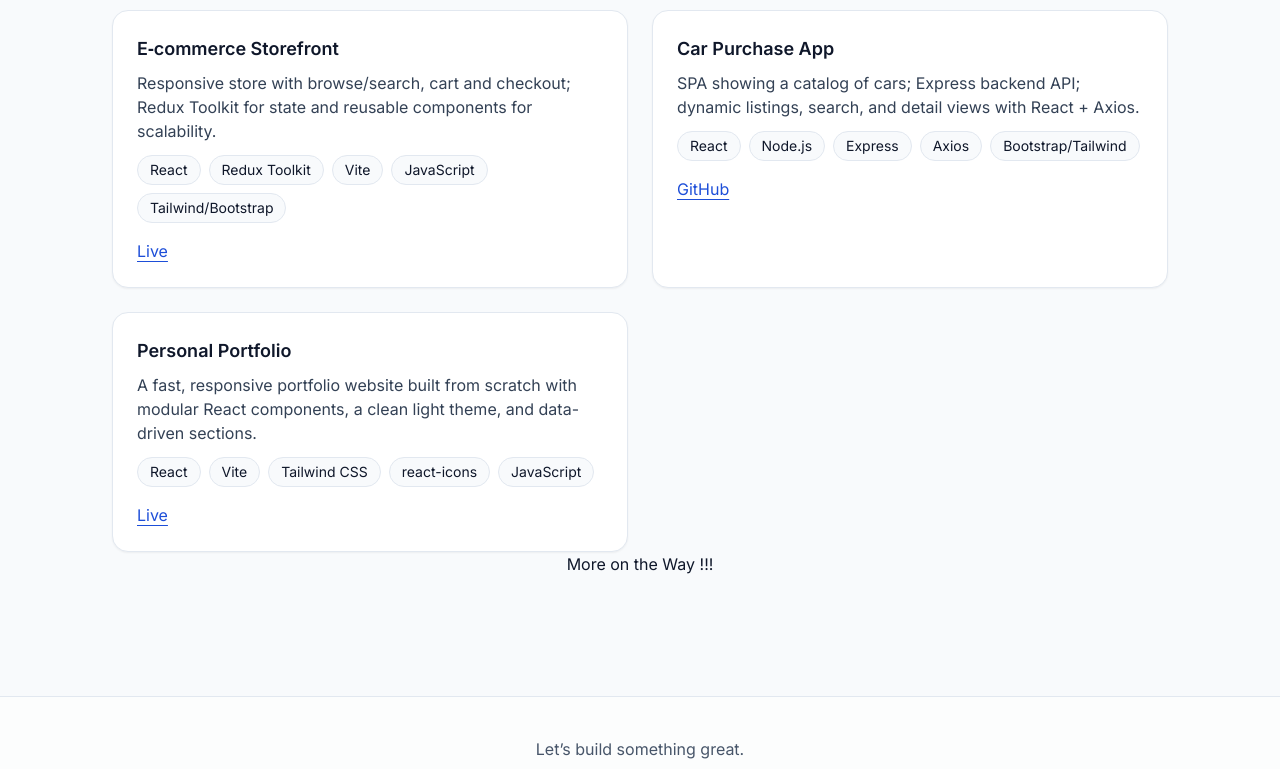
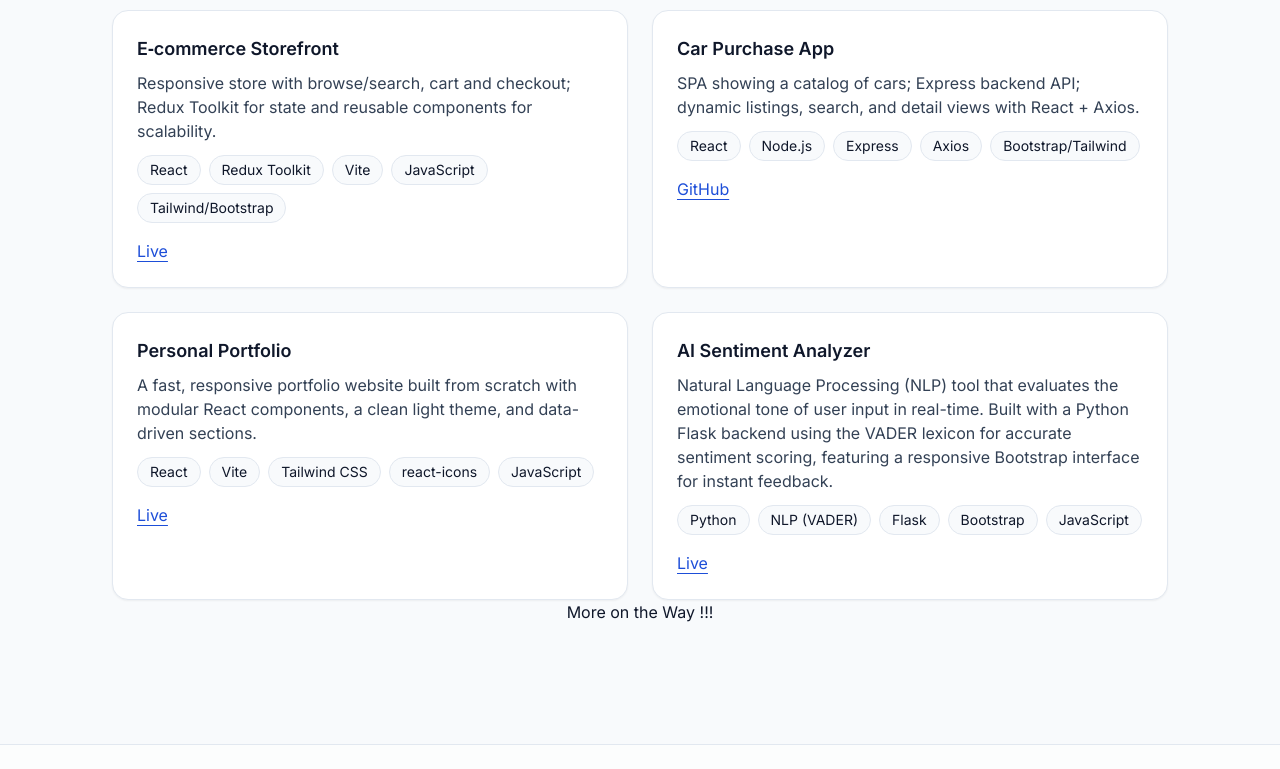
Before and after one commit to jsprogram2014/My-Website, a React (Vite) app: page / in a window 1280 px wide. Shown: the part 2293-3062 px from the top of the page. Built offline with nearby package versions, Linux system fonts and the light colour scheme.

Commit message:
added flask skills and an ai project

```diff
--- a/package.json
+++ b/package.json
@@ -5,8 +5,8 @@
   "type": "module",
   "scripts": {
     "dev": "vite",
-    "predeploy":"npm run build",
-    "deploy":"gh-pages -d dist",
+    "predeploy": "npm run build",
+    "deploy": "gh-pages -d dist",
     "build": "vite build",
     "preview": "vite preview"
   },
@@ -18,6 +18,7 @@
   "devDependencies": {
     "@vitejs/plugin-react": "^4.3.1",
     "autoprefixer": "^10.4.20",
+    "baseline-browser-mapping": "^2.9.11",
     "gh-pages": "^6.3.0",
     "postcss": "^8.4.41",
     "tailwindcss": "^3.4.10",
--- a/src/data/profile.js
+++ b/src/data/profile.js
@@ -19,7 +19,7 @@ export const profile = {
   skills: [
     "Python", "JavaScript", "Java", "C#", "C/C++", "HTML/CSS", "SQL",
     "React", "Redux", "Node.js", "Express", "Bootstrap", "Tailwind",
-    "Git", "VS Code", "Jupyter", "Linux/UNIX"
+    "Git", "VS Code", "Jupyter", "Linux/UNIX", "Flask"
   ],
   education: [
     {
@@ -85,6 +85,15 @@ export const profile = {
         demo: "https://jsprogram2014.github.io/My-Website/",
         code: ""
       }
+    },
+     {
+      name: "AI Sentiment Analyzer",
+      blurb: "Natural Language Processing (NLP) tool that evaluates the emotional tone of user input in real-time. Built with a Python Flask backend using the VADER lexicon for accurate sentiment scoring, featuring a responsive Bootstrap interface for instant feedback.",
+      stack: ["Python", "NLP (VADER)", "Flask", "Bootstrap", "JavaScript"],
+      links: {
+        demo: "https://sentiment-analysis-using-flask.onrender.com/",
+        code: ""
+      }
     }
   ]
 };
--- a/src/data/skillsMap.js
+++ b/src/data/skillsMap.js
@@ -1,6 +1,7 @@
 
 import * as Si from "react-icons/si";
 import { FaJava } from "react-icons/fa";
+import { FaFlask } from "react-icons/fa";
 
 const pick = (...candidates) => candidates.find(Boolean);
 
@@ -29,6 +30,8 @@ export const skillsMap = {
   git: Si.SiGit,
   jupyter: Si.SiJupyter,
   linux: Si.SiLinux,
+  // "flask": FaFlask,
+  "flask": Si.SiFlask,
   "linux/unix": Si.SiLinux,
   "vs code": Si.SiVisualstudiocode,
   vscode: Si.SiVisualstudiocode,
```
Also changed, not shown: 1 other file (tests, documents, lock files or other folders).
